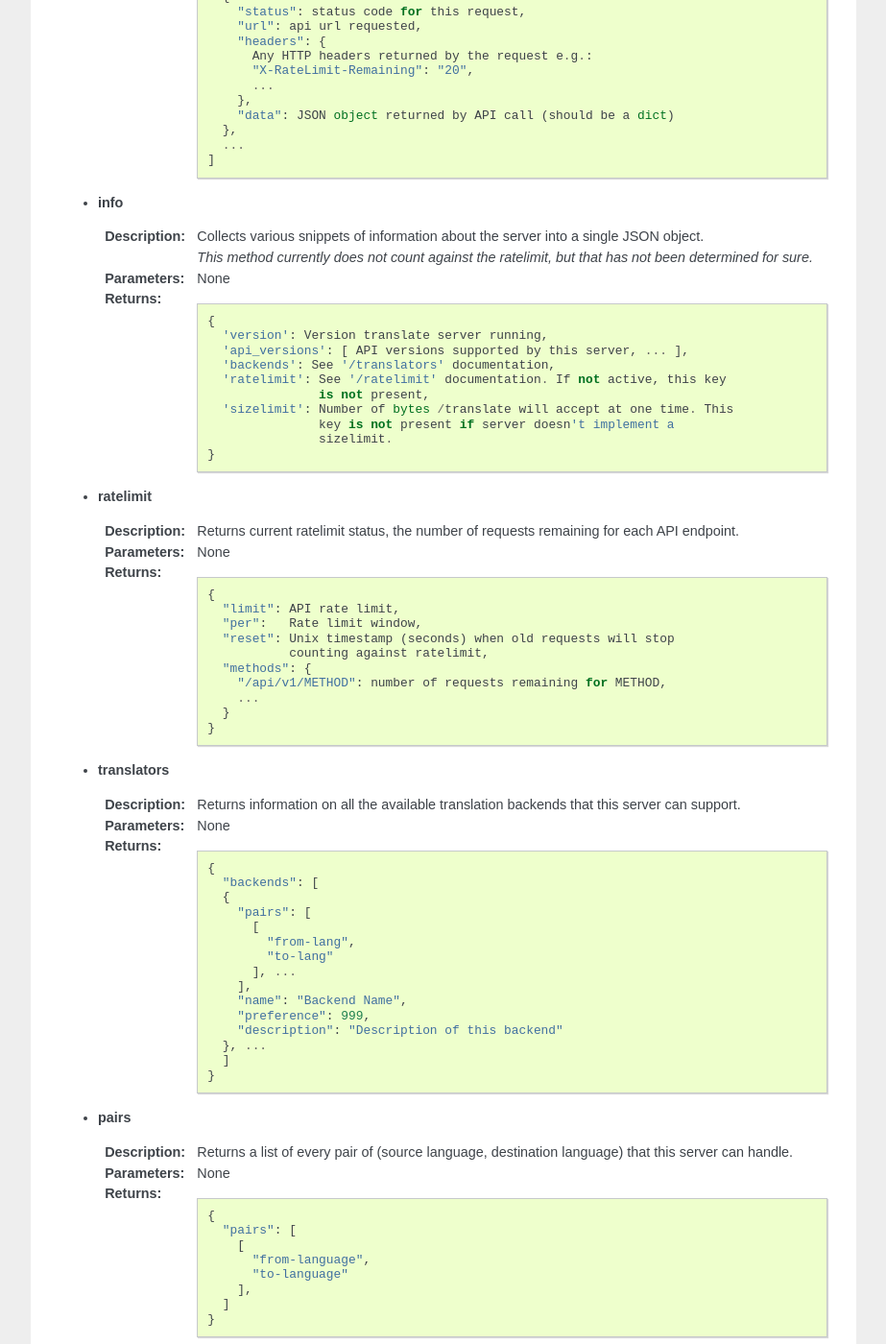
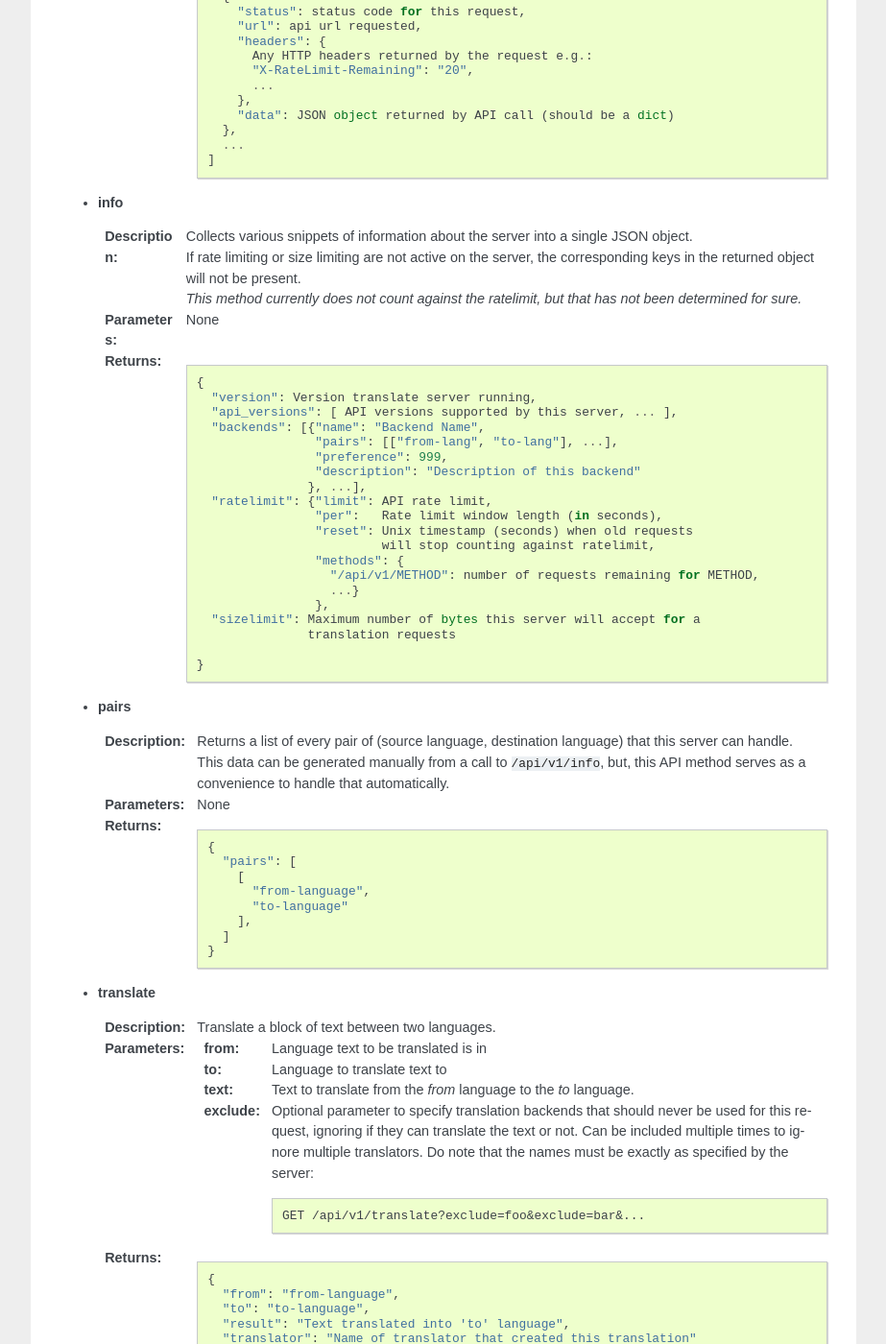
Before and after one commit to erik/translate, a Sphinx documentation site: the page built from docs/source/dev/api.rst, in a window 1280 px wide and 1400 px high, scrolled down 823 px. Shown: the whole window at 96% size, without its empty margins (198-1121 px from the left). Built offline with Sphinx 7.4.7, drawn with Linux system fonts in a browser that asks for light colours.

Commit message:
Update documentation

```diff
--- a/docs/source/dev/api.rst
+++ b/docs/source/dev/api.rst
@@ -63,6 +63,9 @@
      Collects various snippets of information about the server into a single
      JSON object.
 
+     If rate limiting or size limiting are not active on the server, the
+     corresponding keys in the returned object will not be present.
+
      *This method currently does not count against the ratelimit, but that has
      not been determined for sure.*
   :Parameters:
@@ -71,61 +74,24 @@
      ::
 
         {
-          'version': Version translate server running,
-          'api_versions': [ API versions supported by this server, ... ],
-          'backends': See '/translators' documentation,
-          'ratelimit': See '/ratelimit' documentation. If not active, this key
-                       is not present,
-          'sizelimit': Number of bytes /translate will accept at one time. This
-                       key is not present if server doesn't implement a
-                       sizelimit.
-        }
+          "version": Version translate server running,
+          "api_versions": [ API versions supported by this server, ... ],
+          "backends": [{"name": "Backend Name",
+                        "pairs": [["from-lang", "to-lang"], ...],
+                        "preference": 999,
+                        "description": "Description of this backend"
+                       }, ...],
+          "ratelimit": {"limit": API rate limit,
+                        "per":   Rate limit window length (in seconds),
+                        "reset": Unix timestamp (seconds) when old requests
+                                 will stop counting against ratelimit,
+                        "methods": {
+                          "/api/v1/METHOD": number of requests remaining for METHOD,
+                          ...}
+                        },
+          "sizelimit": Maximum number of bytes this server will accept for a
+                       translation requests
 
-- **ratelimit**
-
-  :Description:
-     Returns current ratelimit status, the number of requests remaining for
-     each API endpoint.
-  :Parameters:
-     None
-  :Returns:
-     ::
-
-        {
-          "limit": API rate limit,
-          "per":   Rate limit window,
-          "reset": Unix timestamp (seconds) when old requests will stop
-                   counting against ratelimit,
-          "methods": {
-            "/api/v1/METHOD": number of requests remaining for METHOD,
-            ...
-          }
-        }
-
-- **translators**
-
-  :Description:
-     Returns information on all the available translation backends that this
-     server can support.
-  :Parameters:
-     None
-  :Returns:
-     ::
-
-        {
-          "backends": [
-          {
-            "pairs": [
-              [
-                "from-lang",
-                "to-lang"
-              ], ...
-            ],
-            "name": "Backend Name",
-            "preference": 999,
-            "description": "Description of this backend"
-          }, ...
-          ]
         }
 
 - **pairs**
@@ -133,6 +99,9 @@
   :Description:
      Returns a list of every pair of (source language, destination language)
      that this server can handle.
+
+     This data can be generated manually from a call to :code:`/api/v1/info`,
+     but, this API method serves as a convenience to handle that automatically.
   :Parameters:
      None
   :Returns:
```
